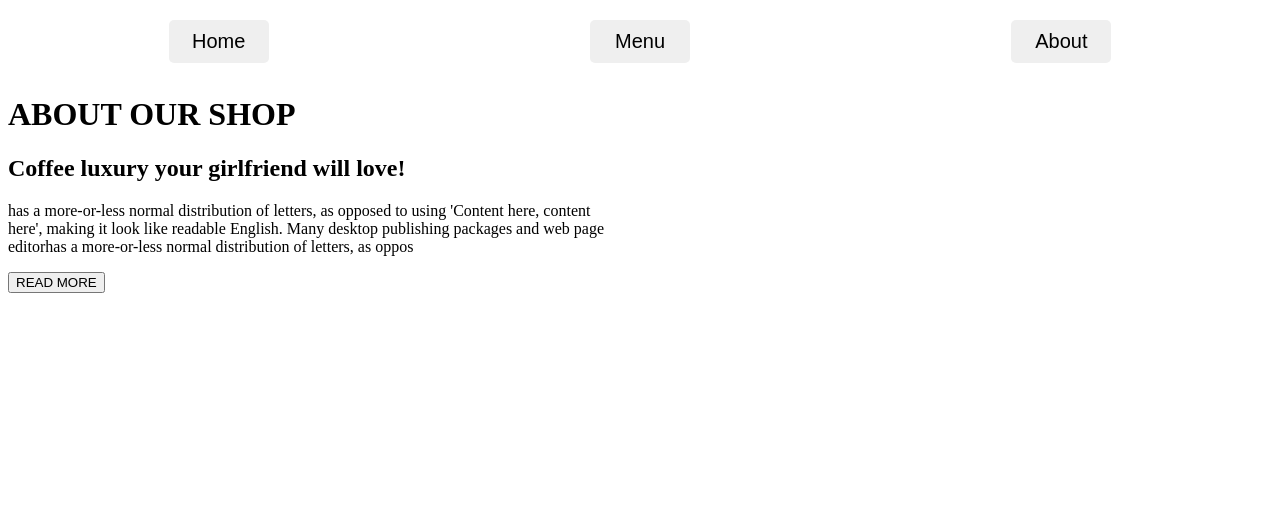
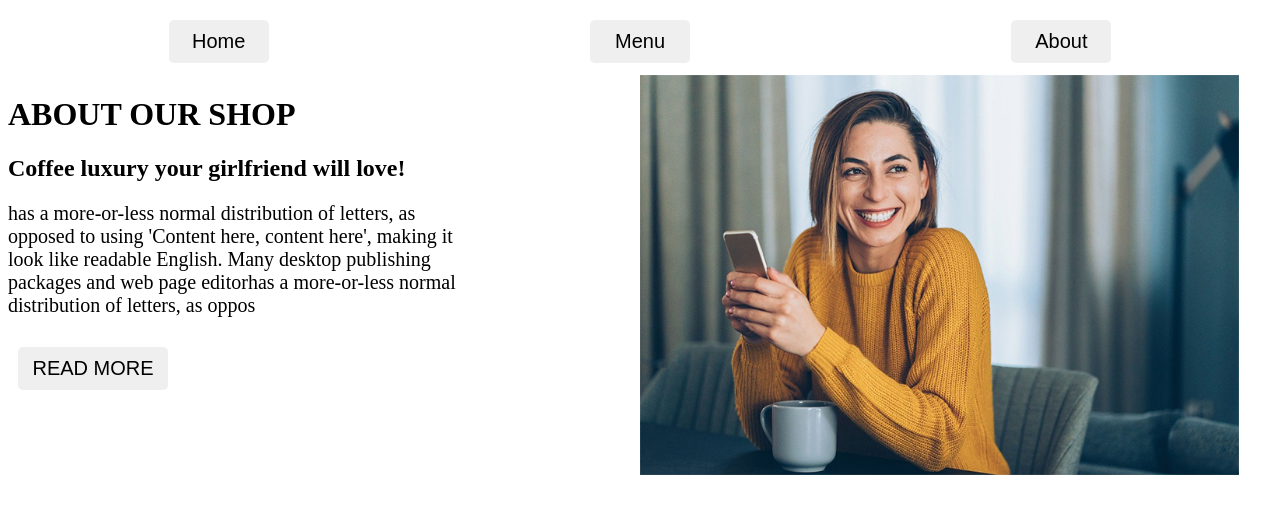
Before and after one commit to deniskibichiy/restaurant_page, a website built with webpack: page src/template.html in a window 1280 px wide. Both pictures are taken after a click on the button "About". Built offline with nearby package versions, Linux system fonts and the light colour scheme.

Commit message:
improve about layout

```diff
--- a/src/about.js
+++ b/src/about.js
@@ -1,18 +1,29 @@
+import aboutImage from "./about-img.png"
+
 function createAbout () {
     const container = document.querySelector("#content");
+    const aboutContainer = document.createElement("div");
+    aboutContainer.classList.add("about_container")
     const div = document.createElement("div");
     const heading = document.createElement("h1");
+    const sideImage = document.createElement("div");
+    const about_image = document.createElement("img");
+    about_image.src = aboutImage;
+    sideImage.appendChild(about_image);
     const supportHeading = document.createElement("h2");
     const para = document.createElement("p");
     const cta_btn = document.createElement("button");
     heading.textContent = "ABOUT OUR SHOP";
     supportHeading.textContent = "Coffee luxury your girlfriend will love!";
     para.textContent = "has a more-or-less normal distribution of letters, as opposed to using 'Content here, content here', making it look like readable English. Many desktop publishing packages and web page editorhas a more-or-less normal distribution of letters, as oppos";
+    cta_btn.classList.add("abt_btn")
     cta_btn.textContent = "READ MORE";
     div.appendChild(heading);
     div.appendChild(supportHeading);
     div.appendChild(para);
     div.appendChild(cta_btn);
-    container.appendChild(div);
+    aboutContainer.appendChild(div)
+    aboutContainer.appendChild(about_image);
+    container.appendChild(aboutContainer);
 }
 export {createAbout}
--- a/src/styles.css
+++ b/src/styles.css
@@ -33,12 +33,14 @@ nav button {
 .abt_btn {
     font-size: 20px;
     margin: 10px;
-    width: 100px;
+    width: 150px;
     padding: 10px;
     border: none;
     border-radius: 5px;
     cursor: pointer;
 }
+
+
 
 .cta {
     background-color: red;
@@ -93,3 +95,21 @@ p {
 .items img {
     border-radius: 10px;
 }
+
+.about_container {
+    display: flex;
+}
+
+.about_container div {
+    width: 50%;
+    height: 70vh;
+}
+
+.about_container img {
+    height: 400px;
+}
+.about_container p {
+    width: clamp(45ch, 70%, 75ch);
+    font-size: 20px;
+
+}
--- a/webpack.config.js
+++ b/webpack.config.js
@@ -8,7 +8,7 @@ module.exports = {
         filename: "main.js",
          path: path.resolve(__dirname, "dist"),
         clean: true,
-         publicPath: "./",
+        //publicPath: "./",
     },
     devtool: "eval-source-map",
     devServer: {
```
Also changed, not shown: src/about-img.png (added).
